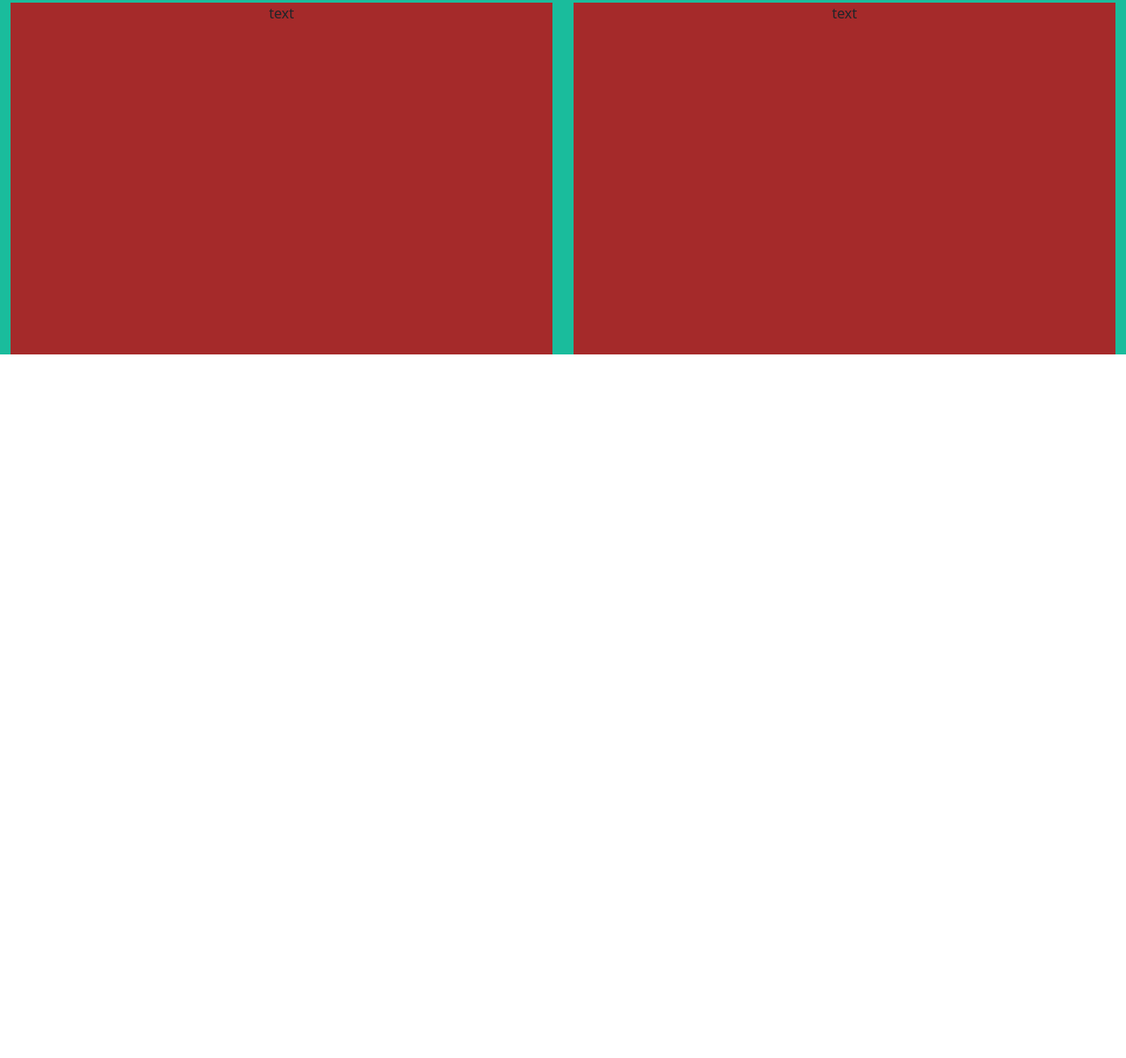
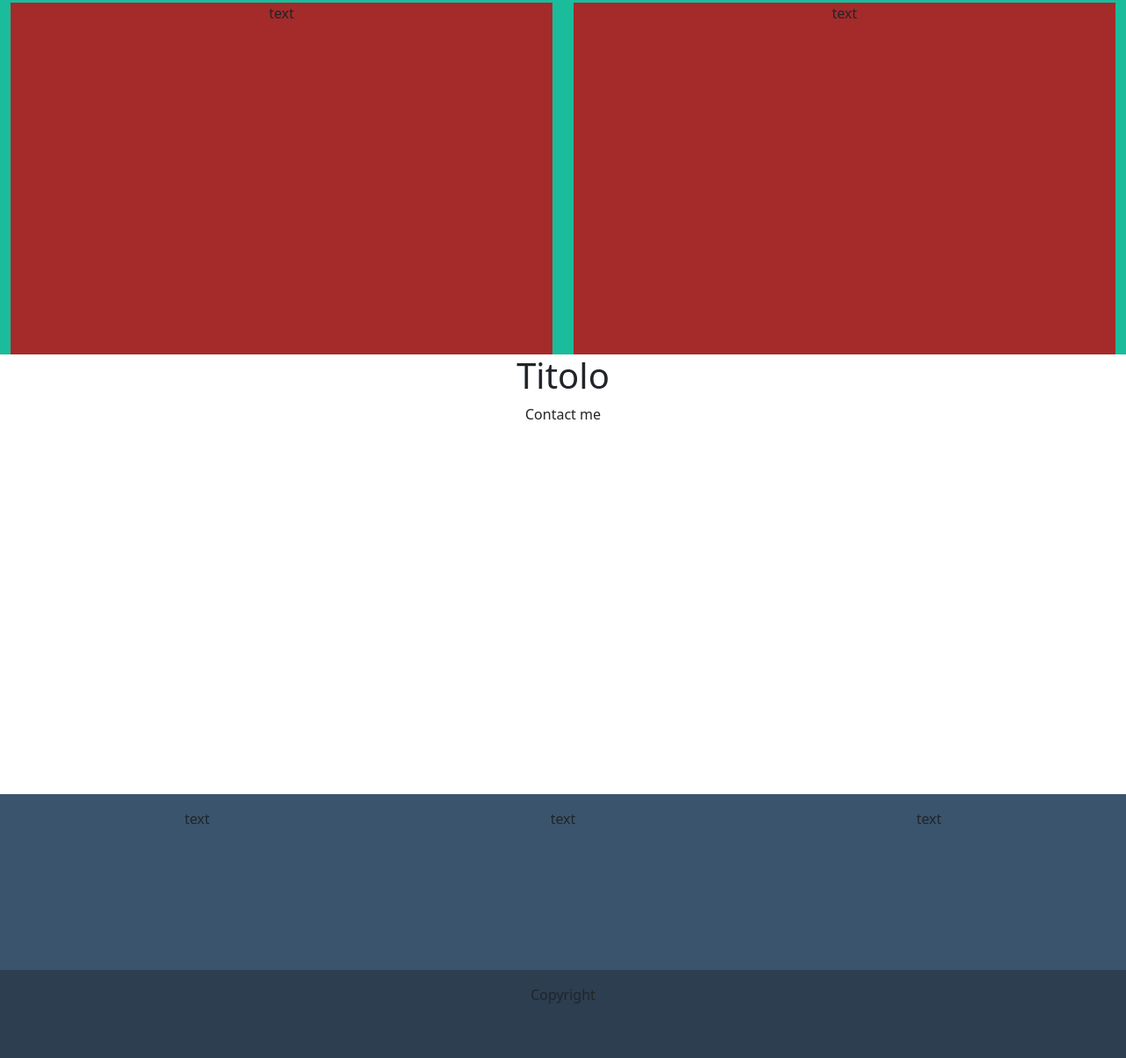
Before and after one commit to SimonePresti/html-css-bootstrap-freelancer, a plain HTML site: page index.html in a window 1280 px wide. Shown: the part 1097-2300 px from the top of the page at 88% size. Before the commit the page ends 1500 px from the top, so only its background shows below. Drawn offline with nearby package versions, Linux system fonts and the light colour scheme.

Commit message:
adde main structure, fixing response

```diff
--- a/css/style.css
+++ b/css/style.css
@@ -4,13 +4,13 @@
     color: white;
 }
 
-.jumbo-box {
+.jumbo-box, .contact-me-box {
     height: 500px;
 }
 
 .jumbo-box .container .row {
     height: 500px;
-    background-color: red;
+    background-color: darkgreen
 }
 
 
@@ -30,3 +30,14 @@
 .about-box {
     background-color: #1abc9c;
 }
+
+
+.up-footer-box {
+    height: 200px;
+    background-color: #3a546d;
+}
+
+.down-footer-box {
+    height: 100px;
+    background-color: #2c3e50;
+}
--- a/index.html
+++ b/index.html
@@ -19,7 +19,7 @@
           <div class="col-6">
             logo
           </div>
-          <div class="col-2">
+          <div class="col-2 col-md col-lg">
             content
           </div>
           <div class="col-2">
@@ -93,7 +93,7 @@
       <div class="container-fluid text-center">
         <h1>Titolo</h1>
         <div class="star"></div>
-        <div class="row">
+        <div class="row ">
           <div class="col-12 col-md-6">
             <div class="about">
               text
@@ -107,9 +107,50 @@
 
     </section>
 
-    <section class="">
+    <section class="contact-me-box">
+      <div class="container-fluid text-center">
+        <h1>Titolo</h1>
+        <div class="star"></div>
+        <div class="row">
+          <div class="col-12">
+            Contact me
+
+          </div>
+
+        </div>
+      </div>
 
     </section>
   </main>
+
+  <footer>
+    <section class="up-footer-box">
+      <div class="container-fluid">
+        <div class="row text-center p-3">
+          <div class="col-12 col-md-4">
+            text
+          </div>
+          <div class="col-12 col-md-4">
+            text
+          </div>
+          <div class="col-12 col-md-4">
+            text
+          </div>
+
+        </div>
+
+      </div>
+    </section>
+
+    <section class="down-footer-box">
+      <div class="container-fluid">
+        <div class="row text-center p-3">
+          <div class="copyright">
+            Copyright
+          </div>
+        </div>
+      </div>
+    </section>
+  </footer>
 </body>
 </html>
```
